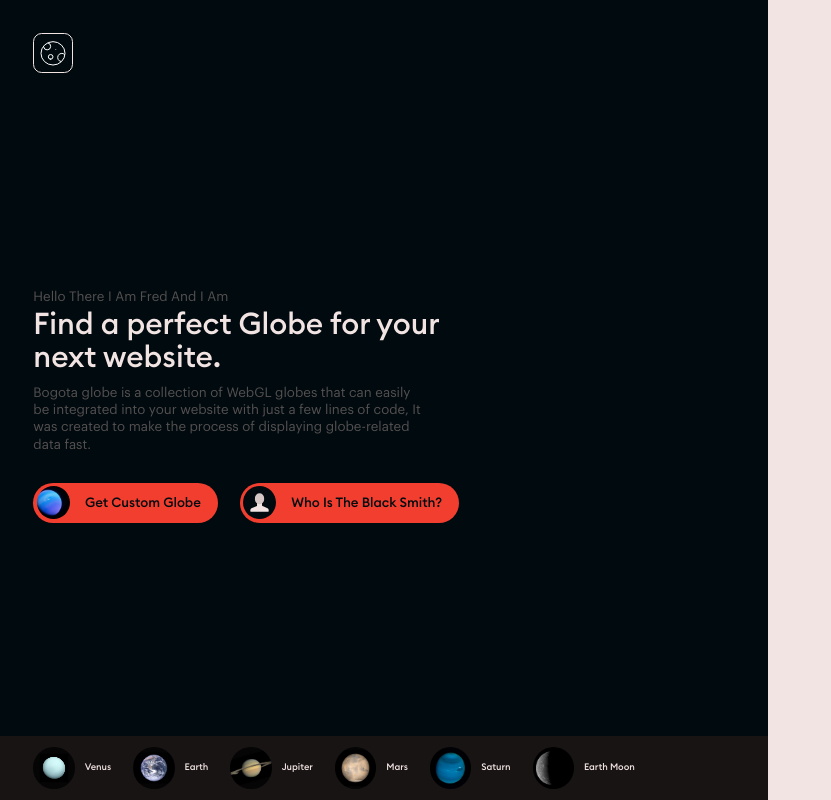
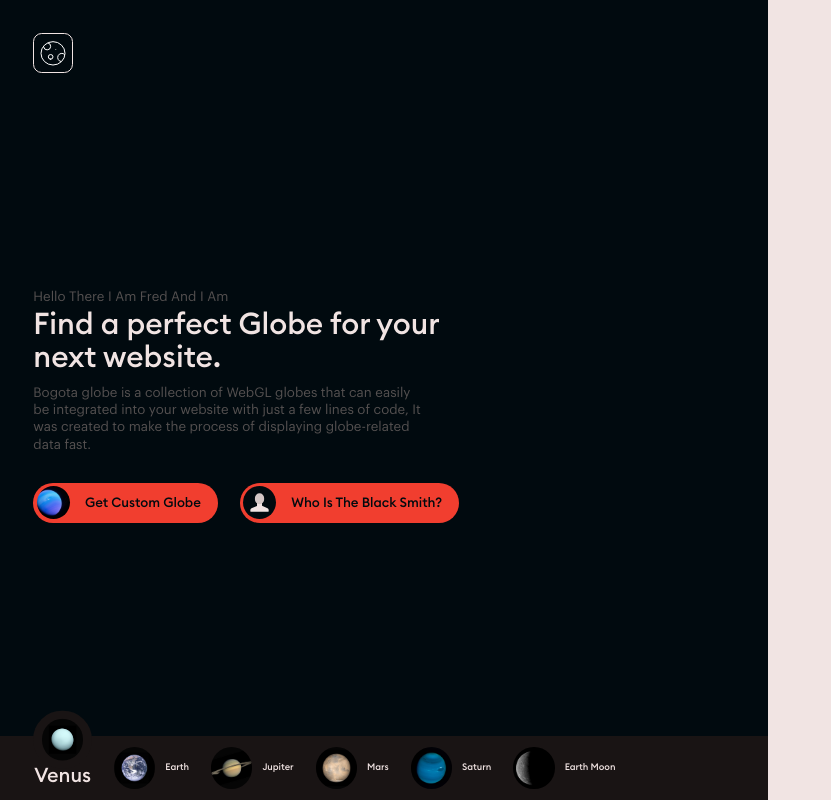
Before and after one commit to mudakikwa/bogoglobes, a React (Create React App) app: page / in a window 1280 px wide. Shown: the whole page, without its empty margins (0-831 px from the left). Built offline with nearby package versions, Linux system fonts and the light colour scheme.

Commit message:
finished the bottom planet animations

```diff
--- a/src/components/planets/Planets.js
+++ b/src/components/planets/Planets.js
@@ -1,21 +1,60 @@
-import React from 'react'
+import React, { useState } from 'react'
 import "./planets.scss"
 
 export default function Planets() {
+    const [currentPlanet, setcurrentPlanet] = useState(0)
+    const data = [
+        {
+            image: "./images/venus.jpg",
+            text: "Venus"
+        },
+        {
+            image: "./images/earth.jpg",
+            text: "Earth"
+        },
+        {
+            image: "./images/jupiter.jpg",
+            text: "Jupiter"
+        },
+        {
+            image: "./images/mars.jpg",
+            text: "Mars"
+        },
+        {
+            image: "./images/saturn.jpg",
+            text: "Saturn"
+        },
+        {
+            image: "./images/moon.jpg",
+            text: "Earth Moon"
+        },
+    ]
     return (
         <div id="planets">
-          <SinglePlanet image="./images/venus.jpg" text="Venus" />
-          <SinglePlanet image="./images/earth.jpg" text="Earth" />
-          <SinglePlanet image="./images/jupiter.jpg" text="Jupiter" />
-          <SinglePlanet image="./images/mars.jpg" text="Mars" />
-          <SinglePlanet image="./images/saturn.jpg" text="Saturn" />
-          <SinglePlanet image="./images/moon.jpg" text="Earth Moon" />
+            {data.map((item, idx) => {
+                return <SinglePlanet image={item.image} text={item.text} planets={{ currentPlanet, setcurrentPlanet }} id={idx} key={idx} />
+            })}
         </div>
     )
 }
-function SinglePlanet({image,text}) {
-    return <div className="d-flex single-planet">
+function SinglePlanet({ image, text, planets, id }) {
+    const { currentPlanet, setcurrentPlanet } = planets
+    const handleClick = () => {
+        setcurrentPlanet(id)
+    }
+    return <>
+        {(currentPlanet!==id) ? <div className="d-flex single-planet clickable" onClick={handleClick}>
+            <div className="rounded-container">
                 <div className="rounded-circle" style={{ backgroundImage: `url("${image}")` }}></div>
+            </div>
+            <div className="planet-text">{text}</div>
+        </div>
+            : <div className="single-planet planet-clicked clickable" onClick={handleClick}>
+                <div className="rounded-container">
+                    <div className="rounded-circle" style={{ backgroundImage: `url("${image}")` }}></div>
+                </div>
                 <div className="planet-text">{text}</div>
             </div>
         }
+    </>
+}
--- a/src/components/planets/planets.scss
+++ b/src/components/planets/planets.scss
@@ -7,6 +7,9 @@
     align-content: center;
     padding-left: pxToVw(50);
     gap:pxToVw(33);
+    *{
+        @include transition;
+    }
     .single-planet{
         align-content: center;
         align-items: center;
@@ -25,4 +28,22 @@
             color: $white;
         }
     }
+    .planet-clicked{
+        display: grid;
+        place-items: center;
+        .rounded-container{
+            transform: translateY((pxToVw(-20)));
+            width: pxToVw(88);
+            height: pxToVw(88);
+            background: $planetBlack;
+            display: grid;
+            place-items: center;
+            border-radius: 50%;
+        }
+        .planet-text{
+            font-family: $euclidMedium;
+            font-size: pxToVw(30);
+            transform: translateY((pxToVw(-40)));
+        }
+    }
 }
--- a/src/index.scss
+++ b/src/index.scss
@@ -14,3 +14,7 @@ code {
   font-family: source-code-pro, Menlo, Monaco, Consolas, 'Courier New',
     monospace;
 }
+
+.clickable{
+  cursor: pointer;
+}
```
Lines whose indentation alone changed are shown as unchanged.
